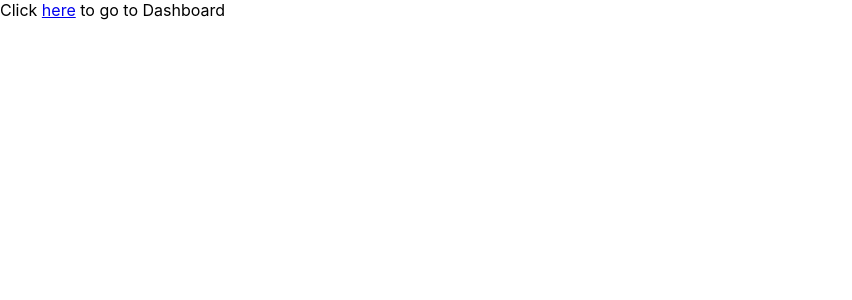
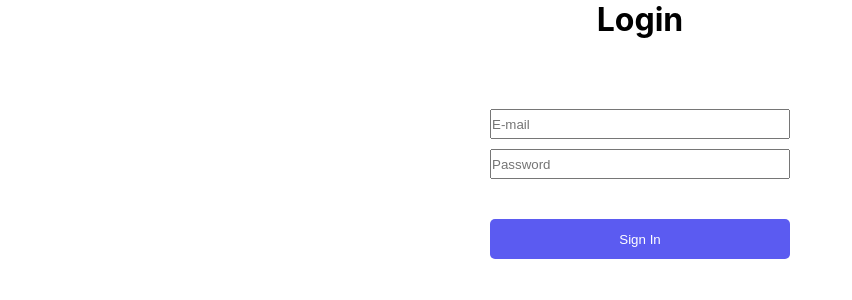
Before and after one commit to deijdev/iTeller-Frontend, a React (Create React App) app: page / in a window 1280 px wide. Shown: the top 300 px of the page, without its empty margins (0-852 px from the left). Built offline with nearby package versions, Linux system fonts and the light colour scheme; no server answers.

Commit message:
uncommented cors, and sending succesful post request for user login | still working on auth

```diff
--- a/src/App.js
+++ b/src/App.js
@@ -17,31 +17,86 @@ class App extends Component {
   constructor(){
     super()
     this.state = {
+      users : [],
       currentUser : {id: 1, name: 'Sandra Levy', email: "sl@demo.com", password: "demo"}
     }
   }
 
+
+  componentDidMount(){
+
+    fetch('http://localhost:3000/users')
+    .then(resp => resp.json())
+    .then(usersArray => {
+
+      this.setState({
+        users : usersArray
+      })
+    })
+
+////////
+
+    if(localStorage.getItem("token") != null ){
+      fetch('http://localhost:3000/decode_token', {
+        headers : {"Authenticate": localStorage.token,
+        'Content-Type':'application/json'}
+      })
+      .then(resp => resp.json())
+      .then(userData => {
+        this.setState({currentUser : userData})
+      })
+    }
+
+  }
+
+  ///////Methods///////
+
+  //add a transaction//
   handleAddTransaction = (e, formObj) => {
     e.preventDefault()
     console.log("hit handle transaction", formObj)
-      // fetch('http://localhost:3000/transactions',{
-      //   method: 'POST',
-      //   headers: {'Content-Type':'application-json'},
-      //   body: JSON.stringify(formObj)
-      // })
-      // .then( response => response.json())
+      fetch('http://localhost:3000/transactions',{
+        method: 'POST',
+        headers: {'Content-Type':'application/json'},
+        body: JSON.stringify(formObj)
+      })
+      .then( response => response.json())
       // .then(transactionData => {
       // })
   }
 
+  //login/logout//
+
+  login=(e, creds)=>{
+    e.preventDefault()
+
+    fetch('http://localhost:3000/login', {
+      method : 'POST',
+      headers : {'Content-Type':'application/json',
+      "Authenticate": localStorage.token},
+      body : JSON.stringify(creds)
+    })
+    .then(resp => resp.json())
+  //   .then(data => {
+  //     if (data.error){
+  //       this.setState({errorMessage: data.error})
+  //     }else{
+  //     localStorage.setItem("token", data.token)
+  //     this.setState({currentUser : data.user_data.user})
+  //     }
+  //   })
+  }
+
+  ////////////////
 
   render(){
     return (
       <Router>
         <Switch>
-          <Route exact path="/" render={ () => <Home/> } />
+          <Route exact path="/" render={ () => <Home login={this.login}/>} />
           <Route exact path="/dashboard" render={ () => <Dashboard/> } />
-          <Route exact path="/add-transaction" render={ () => <AddTransaction user={this.currentUser} handleAddTransaction={this.handleAddTransaction}/>} />
+          <Route exact path="/add-transaction" render={ () => <AddTransaction user={this.state.currentUser} handleAddTransaction={this.handleAddTransaction}/>} />
+
         </Switch>
         </Router>
       )
--- a/src/Components/AddTransaction.js
+++ b/src/Components/AddTransaction.js
@@ -8,18 +8,23 @@ class AddTransaction extends Component {
         super()
         this.state={
             formObj : {
-
+                account_id: '',
                 amount : '',
                 name : '',
                 category : '',
                 type : '',
-                vendor : ''
+                vendor : '',
+                note : ''
 
-            },
-            categoryClicked: false
+            }
         }
     }
 
+    componentDidMount(){
+        this.setState({
+            formObj : {...this.state.formObj, user_id : this.props.user.id}
+        })
+    }
 
     handleFormTextInput = (e) => {
         this.setState({
@@ -60,10 +65,13 @@ class AddTransaction extends Component {
     }
 
     render() {
+        let {handleAddTransaction} = this.props
+
+
         return (
             <div id="add-transaction-container">
                <h1>Add Transaction</h1>
-               <form onSubmit={(e) => this.props.handleAddTransaction(e, this.state.formObj)}>
+               <form onSubmit={(e) => handleAddTransaction(e, this.state.formObj)}>
                     <div>
                         <label htmlFor="amount">Amount</label>
                         <br/>
@@ -93,7 +101,6 @@ class AddTransaction extends Component {
                         <div id="Income" onClick={this.handleCategory}>Income</div>
                     </div>
 
-
                     <br/>
 
                     <label htmlFor="type">Type</label>
@@ -108,6 +115,12 @@ class AddTransaction extends Component {
                         <input type="text" value={this.state.formObj.vendor} name="vendor" onChange={(e)=>this.handleFormTextInput(e)}/>
                     </div>
 
+                    <div id="transaction-note">
+                        <label htmlFor="note">Note</label>
+                        <br/>
+                        <textarea value={this.state.formObj.note} name="note" onChange={(e)=>this.handleFormTextInput(e)}/>
+                    </div>
+
                     <input type="submit" value="Add"/>
                </form>
             </div>
--- a/src/Components/Home.js
+++ b/src/Components/Home.js
@@ -1,12 +1,39 @@
-import React from 'react';
+import React, { Component } from 'react';
 import {Link} from 'react-router-dom'
+import "../css/log-in-sign-up.css"
 
-const Home = () => {
-    return (
-        <div>
-            Click <Link to="/dashboard">here</Link> to go to Dashboard
-        </div>
-    );
-};
+class Home extends Component {
+    constructor(){
+        super()
+        this.state={
+            test: '',
+            loginObj : {
+                email : '',
+                password : ''
+            }
+        }
+    }
+
+    handleLoginCreds = (e) => {
+        this.setState({
+            loginObj: {...this.state.loginObj, [e.target.name] : e.target.value}
+        })
+    }
+
+
+    render() {
+        let {email, password} = this.state.loginObj
+        return (
+            <div id="login-sign-up-container">
+                <h1>Login</h1>
+                <form id="login" onSubmit={(e)=>this.props.login(e, this.state.loginObj)}>
+                    <input type="text" placeholder="E-mail" name="email" value={email} onChange={(e)=>this.handleLoginCreds(e)}/>
+                    <input type="password" placeholder="Password" name="password" value={password} onChange={(e) => this.handleLoginCreds(e)}/>
+                    <input type="submit" value="Sign In"/>
+                </form>
+            </div>
+        );
+    }
+}
 
 export default Home;
--- a/src/css/add-transaction.css
+++ b/src/css/add-transaction.css
@@ -17,7 +17,6 @@
 
 }
 #transaction-categories > div{
-
     width: 130px;
     height: 50px;
     background: #f2f2f2;
@@ -60,7 +59,13 @@ input {
     height: 30px;
     margin-top: 10px;
 }
-
+#transaction-note{
+    margin-top: 40px;
+}
+#transaction-note textarea{
+    width: 200px;
+    height: 70px;
+}
 input[type="submit"]{
     margin-top: 40px;
     width: 150px;
--- /dev/null
+++ b/src/css/log-in-sign-up.css
@@ -0,0 +1,15 @@
+#login-sign-up-container{
+    width: 80%;
+    margin: 0 auto;
+}
+#login-sign-up-container h1{
+    text-align: center;
+}
+#login{
+    width: 300px;
+    margin: 0 auto;
+    margin-top: 60px;
+}
+#login input{
+    width: 100%;
+}
```
